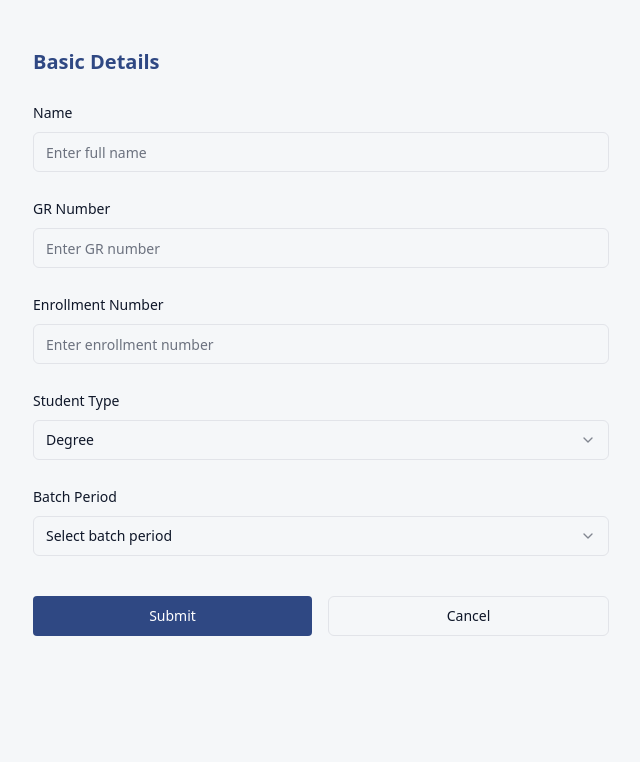
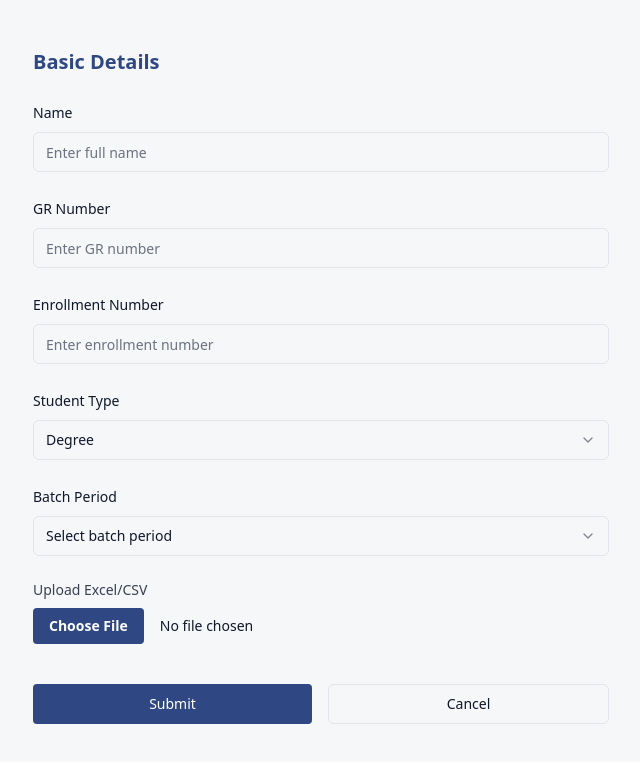
Before and after one commit to VidyaSinha/MADMS_bounceback, a React (Vite) app: page /components/forms/StudentDetailsForm in a window 1280 px wide. Shown: the top 762 px of the page, without its empty margins (319-959 px from the left). Built offline with nearby package versions, Linux system fonts and the light colour scheme.

Commit message:
file upload

```diff
--- a/src/components/forms/StudentDetailsForm.tsx
+++ b/src/components/forms/StudentDetailsForm.tsx
@@ -44,6 +44,7 @@ type FormValues = z.infer<typeof formSchema>;
 const StudentDetailsForm = () => {
   const [customBatchPeriod, setCustomBatchPeriod] = useState(false);
   const [isHovered, setIsHovered] = useState(false);
+  const [uploadedFile, setUploadedFile] = useState<File | null>(null);
   const currentYear = new Date().getFullYear();
 
   const form = useForm<FormValues>({
@@ -80,30 +81,55 @@ const StudentDetailsForm = () => {
     return options;
   }, [studentType, currentYear]);
 
+  const handleFileChange = (event: React.ChangeEvent<HTMLInputElement>) => {
+    const file = event.target.files?.[0];
+    if (!file) return;
+
+    const validTypes = [
+      'application/vnd.openxmlformats-officedocument.spreadsheetml.sheet',
+      'application/vnd.ms-excel',
+      'text/csv',
+    ];
+
+    if (!validTypes.includes(file.type)) {
+      toast({
+        variant: 'destructive',
+        title: 'Invalid File',
+        description: 'Please upload an Excel or CSV file.',
+      });
+      setUploadedFile(null);
+      return;
+    }
+
+    setUploadedFile(file);
+  };
+
   const onSubmit = async (data: FormValues) => {
+    if (!uploadedFile) {
+      toast({
+        variant: 'destructive',
+        title: 'File Required',
+        description: 'Please upload an Excel or CSV file before submitting.',
+      });
+      return;
+    }
+
     try {
-      // const sessionData = localStorage.getItem('session');
-      // if (!sessionData) throw new Error('No session found');
-
-      // const session = JSON.parse(sessionData);
-      // if (!session?.token) throw new Error('No token found');
-
-      const payload = {
-        name: data.name,
-        enrollment_number: data.enrollmentNumber,
-        student_type: data.studentType,
-        batch_period: data.batchPeriod,
-        gr_no: data.grNumber,
-      };
+      const formData = new FormData();
+      formData.append('name', data.name);
+      formData.append('enrollment_number', data.enrollmentNumber);
+      formData.append('student_type', data.studentType);
+      formData.append('batch_period', data.batchPeriod);
+      formData.append('gr_no', data.grNumber);
+      formData.append('file', uploadedFile);
 
       const response = await axios.post(
         'https://madms-bounceback-backend.onrender.com/submit-form',
-        payload,
+        formData,
         {
           withCredentials: true,
           headers: {
-            'Content-Type': 'application/json',
-            // Authorization: `Bearer ${session.token}`,
+            'Content-Type': 'multipart/form-data',
           },
         }
       );
@@ -114,6 +140,7 @@ const StudentDetailsForm = () => {
           description: 'Form submitted successfully!',
         });
         form.reset();
+        setUploadedFile(null);
       } else {
         throw new Error('Form submission failed');
       }
@@ -240,6 +267,17 @@ const StudentDetailsForm = () => {
             )}
           />
 
+          {/* File Upload */}
+          <div className="flex flex-col space-y-2">
+            <label className="font-medium text-sm text-gray-700">Upload Excel/CSV</label>
+            <input
+              type="file"
+              accept=".csv, application/vnd.ms-excel, application/vnd.openxmlformats-officedocument.spreadsheetml.sheet"
+              onChange={handleFileChange}
+              className="block text-sm text-gray-900 file:mr-4 file:py-2 file:px-4 file:rounded file:border-0 file:text-sm file:font-semibold file:bg-[#2f4883] file:text-white hover:file:bg-[#263766]"
+            />
+          </div>
+
           {/* Submit / Cancel */}
           <div className="flex space-x-4 pt-4">
             <Button
@@ -258,7 +296,10 @@ const StudentDetailsForm = () => {
               type="button"
               variant="outline"
               className="flex-1"
-              onClick={() => form.reset()}
+              onClick={() => {
+                form.reset();
+                setUploadedFile(null);
+              }}
             >
               Cancel
             </Button>
```
